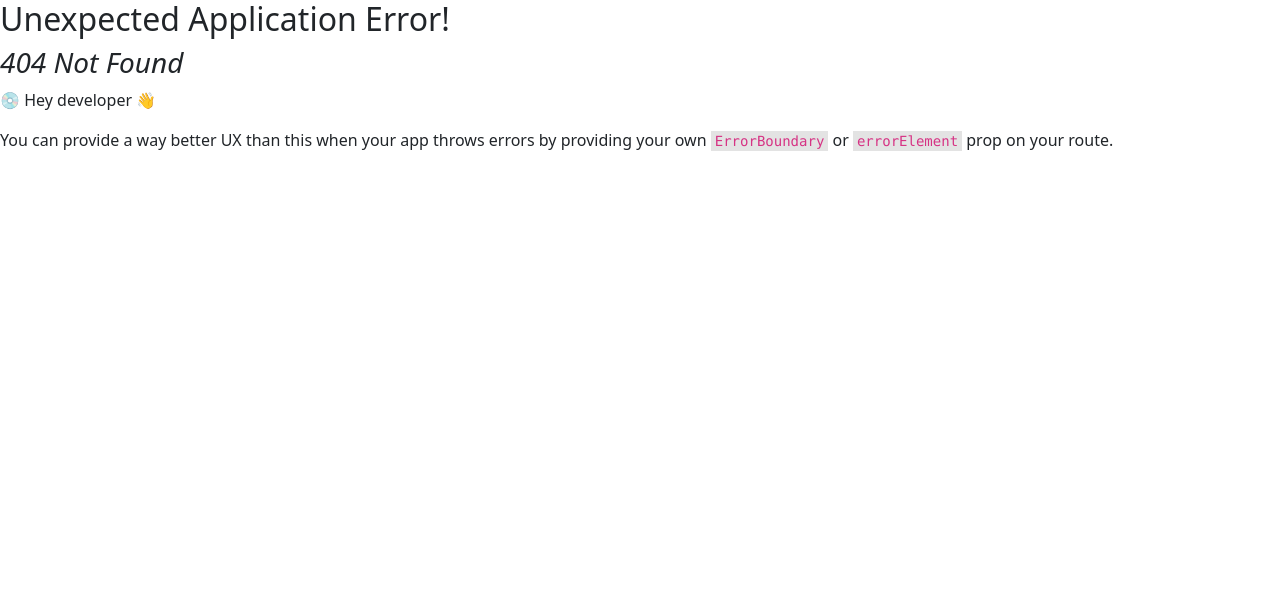
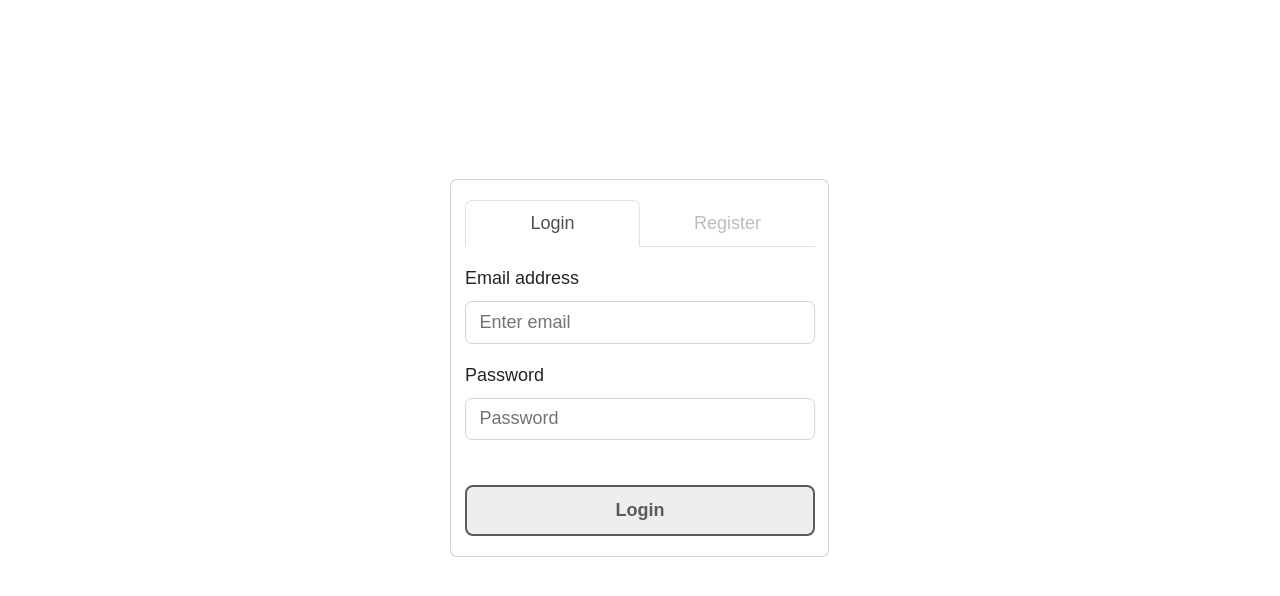
Before and after one commit to R-Kurni/Order-Management, a React (Create React App) app in the folder client/: page /login in a window 1280 px wide. Before the commit this address had no page. Shown: the top 596 px of the page. Built offline with nearby package versions, Linux system fonts and the light colour scheme.

Commit message:
login-register page

```diff
--- a/client/src/index.css
+++ b/client/src/index.css
@@ -0,0 +1,128 @@
+* {
+	font-family: Arial, Helvetica, sans-serif;
+	font-size: 18px;
+}
+
+body {
+	color: #424242;
+}
+
+.NavBar {
+	display: flex;
+	justify-content: space-between;
+	margin-left: 50px;
+	margin-right: 50px;
+	height: 50px;
+}
+
+.NavBar-BG {
+	background-color: #424242;
+}
+
+.nav-text {
+	color: white;
+}
+
+.nav-text:hover {
+	color: #f36919;
+}
+
+.Title-Name {
+	color: #3f941a;
+	font-size: 36px;
+	font-weight: bolder;
+}
+
+.BTN {
+	background-color: #f36919;
+	border-width: 2px;
+	border-style: solid;
+	color: white;
+	padding: 15px 100px;
+	border-radius: 5px;
+	font-weight: bold;
+}
+
+.BTN:hover {
+	background-color: #f3f6f4;
+	border-width: 2px;
+	border-style: solid;
+	border-color: #f8d3be;
+	color: #f36919;
+}
+
+.BTN:active {
+	background-color: #f36919;
+	color: white;
+}
+
+.login-register {
+	display: flex;
+	justify-content: center;
+	align-items: center;
+	height: 100vh;
+	padding-bottom: 5%;
+}
+
+.card-login {
+	padding: 20px;
+}
+
+.tab-login {
+	width: 350px;
+}
+
+.validation-text {
+	display: flex;
+	justify-content: center;
+	align-items: center;
+	color: #f44336;
+	font-size: 12px;
+}
+
+.BTN-login-register {
+	background-color: #eeeeee;
+	border-width: 2px;
+	border-color: #5b5b5b;
+	border-style: solid;
+	color: #5b5b5b;
+	padding: 10px;
+	border-radius: 8px;
+	font-weight: bold;
+	width: 100%;
+}
+
+.BTN-login-register:hover {
+	background-color: #5b5b5b;
+	border-width: 2px;
+	border-color: #5b5b5b;
+	border-style: solid;
+	color: #eeeeee;
+}
+
+.nav-tabs .nav-item.show .nav-link,
+.nav-tabs .nav-link {
+	color: #bcbcbc;
+}
+
+.nav-tabs .nav-item.show .nav-link,
+.nav-tabs .nav-link:hover {
+	color: #424242;
+}
+
+.nav-tabs .nav-item.show .nav-link,
+.nav-tabs .nav-link:visited {
+	color: #424242;
+}
+
+.modal-container {
+	max-height: 60vh;
+	padding-left: 20px;
+	padding-right: 60px;
+}
+
+.center {
+	display: flex;
+	justify-content: center;
+	align-items: center;
+}
--- a/client/src/router/index.js
+++ b/client/src/router/index.js
@@ -4,14 +4,23 @@ import LoginRegister from "../views/LoginRegister.jsx";
 import HomePage from "../views/HomePage.jsx";
 
 const loginRequiredLoader = () => {
-	if (localStorage.getItem("access_token")) {
-		return redirect("/sign-in");
+	if (!localStorage.access_token) {
+		return redirect("/login");
 	}
+	return null;
+};
+
+const logoutRequiredLoader = () => {
+	if (localStorage.access_token) {
+		return redirect("/");
+	}
+	return null;
 };
 
 const router = createBrowserRouter([
 	{
-		path: "/sign-in",
+		path: "/login",
+		loader: logoutRequiredLoader,
 		element: <LoginRegister />,
 	},
 	{
--- a/client/src/store/actions/actionCreator.js
+++ b/client/src/store/actions/actionCreator.js
@@ -1,4 +1,4 @@
-export const createUser = (userInput) => {
+export const register = (formRegister) => {
 	return async (dispatch) => {
 		try {
 			const res = await fetch("http://localhost:3000/register", {
@@ -6,16 +6,17 @@ export const createUser = (userInput) => {
 				headers: {
 					"Content-Type": "application/json",
 				},
-				body: JSON.stringify(userInput),
+				body: JSON.stringify(formRegister),
 			});
-			return res;
+			const data = await res.json();
+			return data;
 		} catch (error) {
 			console.log(error);
 		}
 	};
 };
 
-export const loginUser = (userInput) => {
+export const login = (formLogin) => {
 	return async (dispatch) => {
 		try {
 			const res = await fetch("http://localhost:3000/login", {
@@ -23,10 +24,12 @@ export const loginUser = (userInput) => {
 				headers: {
 					"Content-Type": "application/json",
 				},
-				body: JSON.stringify(userInput),
+				body: JSON.stringify(formLogin),
 			});
 			const data = await res.json();
-			console.log(data);
+			if (data.access_token) {
+				localStorage.setItem("access_token", data.access_token);
+			}
 			return data;
 		} catch (error) {
 			console.log(error);
--- a/client/src/views/LoginRegister.jsx
+++ b/client/src/views/LoginRegister.jsx
@@ -1,7 +1,176 @@
+import { Container, Col, Row, Tab, Tabs, Card, Form } from "react-bootstrap";
+import { useState } from "react";
+import { useDispatch } from "react-redux";
+import { useNavigate } from "react-router-dom";
+import { login, register } from "../store/actions/actionCreator";
+
 export default function LoginRegister() {
+	const dispatch = useDispatch();
+	const navigate = useNavigate();
+	const [validationRegister, setValidationRegister] = useState("");
+	const [validationLogin, setValidationLogin] = useState("");
+	const [key, setKey] = useState("login");
+	const [formRegister, setFormRegister] = useState({
+		email: "",
+		password: "",
+	});
+	const handleFormRegister = (e) => {
+		const { value, name } = e.target;
+		setFormRegister({
+			...formRegister,
+			[name]: value,
+		});
+	};
+	const submitRegisterHandler = (e) => {
+		e.preventDefault();
+		dispatch(register(formRegister)).then((data) => {
+			if (
+				data.message === "Email is required" ||
+				data.message === "Invalid email format" ||
+				data.message === "Email has already been used" ||
+				data.message === "Password is required" ||
+				data.message === "Password must be 6 - 18 characters"
+			) {
+				setValidationRegister(`${data.message}`);
+			} else {
+				setFormRegister({
+					email: "",
+					password: "",
+				});
+				setValidationRegister("");
+				setKey("login");
+			}
+		});
+	};
+	const [formLogin, setFormLogin] = useState({
+		email: "",
+		password: "",
+	});
+	const handleFormLogin = (e) => {
+		const { value, name } = e.target;
+		setFormLogin({
+			...formLogin,
+			[name]: value,
+		});
+	};
+	const submitLoginHandler = (e) => {
+		e.preventDefault();
+		dispatch(login(formLogin)).then((data) => {
+			if (data.message) {
+				setValidationLogin(`${data.message}`);
+			}
+			navigate("/");
+		});
+	};
 	return (
 		<>
-			<h1>Login & Register</h1>
+			<Container fluid>
+				<Row>
+					<Col lg={4}></Col>
+					<Col lg={4} className="login-register">
+						<Row>
+							<Card className="card-login">
+								<Tabs
+									activeKey={key}
+									onSelect={(k) => setKey(k)}
+									id="justify-tab-example"
+									className="mb-3"
+									justify
+								>
+									<Tab eventKey="login" title="Login" className="tab-login">
+										<Row xs={12} md={12} lg={12} className="g-3">
+											<Form onSubmit={submitLoginHandler}>
+												<Form.Group className="mb-3">
+													<Form.Label>Email address</Form.Label>
+													<Form.Control
+														name="email"
+														type="email"
+														placeholder="Enter email"
+														value={formLogin.email}
+														onChange={handleFormLogin}
+													/>
+												</Form.Group>
+
+												<Form.Group className="mb-3">
+													<Form.Label>Password</Form.Label>
+													<Form.Control
+														name="password"
+														type="password"
+														placeholder="Password"
+														value={formLogin.password}
+														onChange={handleFormLogin}
+													/>
+												</Form.Group>
+
+												{validationLogin ? (
+													<div className="validation-text">
+														{validationLogin}*
+													</div>
+												) : (
+													<div> </div>
+												)}
+
+												<br></br>
+												<div className="center">
+													<button className="BTN-login-register" type="submit">
+														Login
+													</button>
+												</div>
+											</Form>
+										</Row>
+									</Tab>
+									<Tab
+										eventKey="register"
+										title="Register"
+										className="tab-login"
+									>
+										<Row xs={12} md={12} lg={12} className="g-3">
+											<Form onSubmit={submitRegisterHandler}>
+												<Form.Group className="mb-3">
+													<Form.Label>Email address</Form.Label>
+													<Form.Control
+														name="email"
+														placeholder="Enter email"
+														value={formRegister.email}
+														onChange={handleFormRegister}
+													/>
+												</Form.Group>
+
+												<Form.Group className="mb-3">
+													<Form.Label>Password</Form.Label>
+													<Form.Control
+														name="password"
+														type="password"
+														placeholder="Password"
+														value={formRegister.password}
+														onChange={handleFormRegister}
+													/>
+												</Form.Group>
+
+												{validationRegister ? (
+													<div className="validation-text">
+														{validationRegister}*
+													</div>
+												) : (
+													<div> </div>
+												)}
+
+												<br></br>
+												<div className="center">
+													<button className="BTN-login-register" type="submit">
+														Register
+													</button>
+												</div>
+											</Form>
+										</Row>
+									</Tab>
+								</Tabs>
+							</Card>
+						</Row>
+					</Col>
+					<Col lg={4}></Col>
+				</Row>
+			</Container>
 		</>
 	);
 }
```
Also changed, not shown: client/package.json (indentation only), 1 other file (tests, documents, lock files or other folders).
